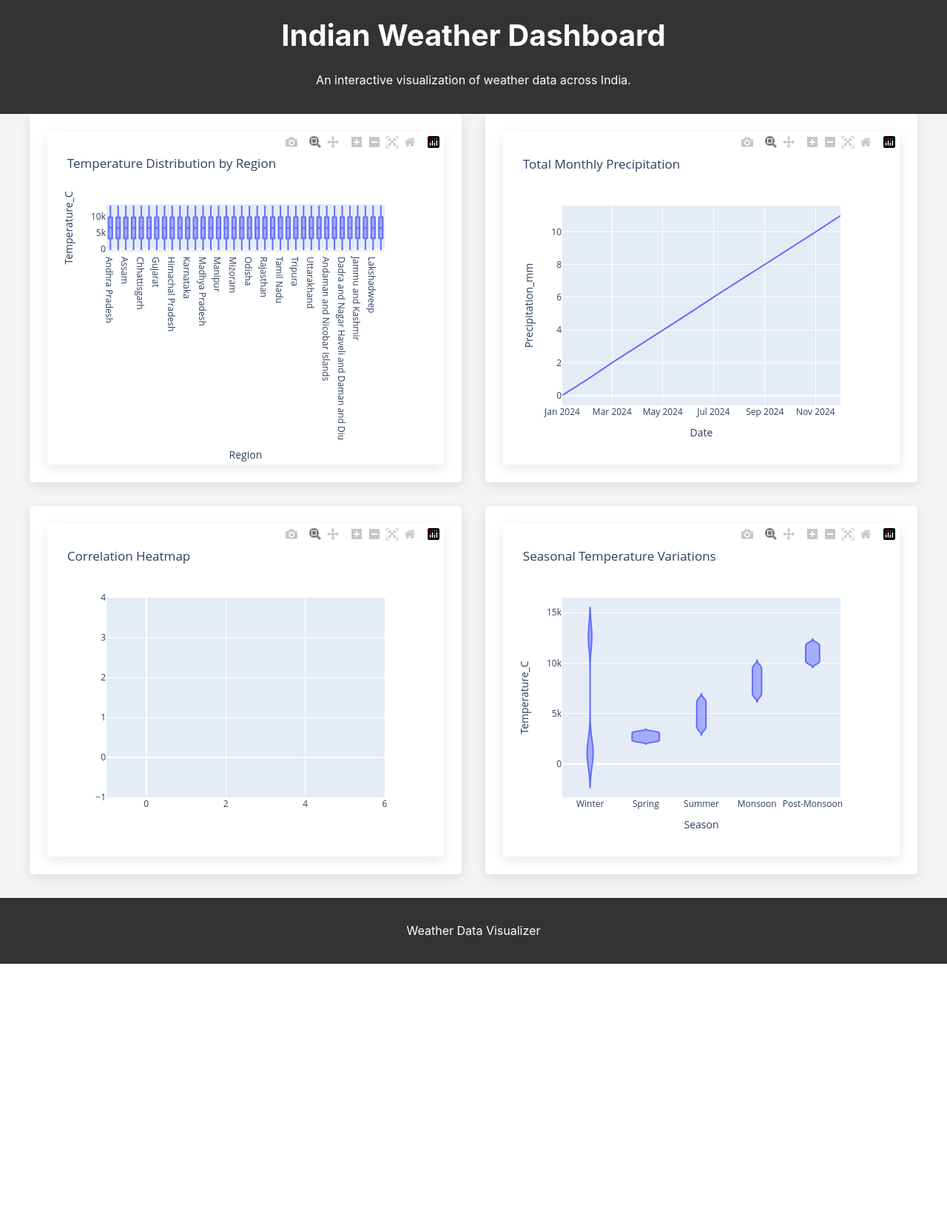
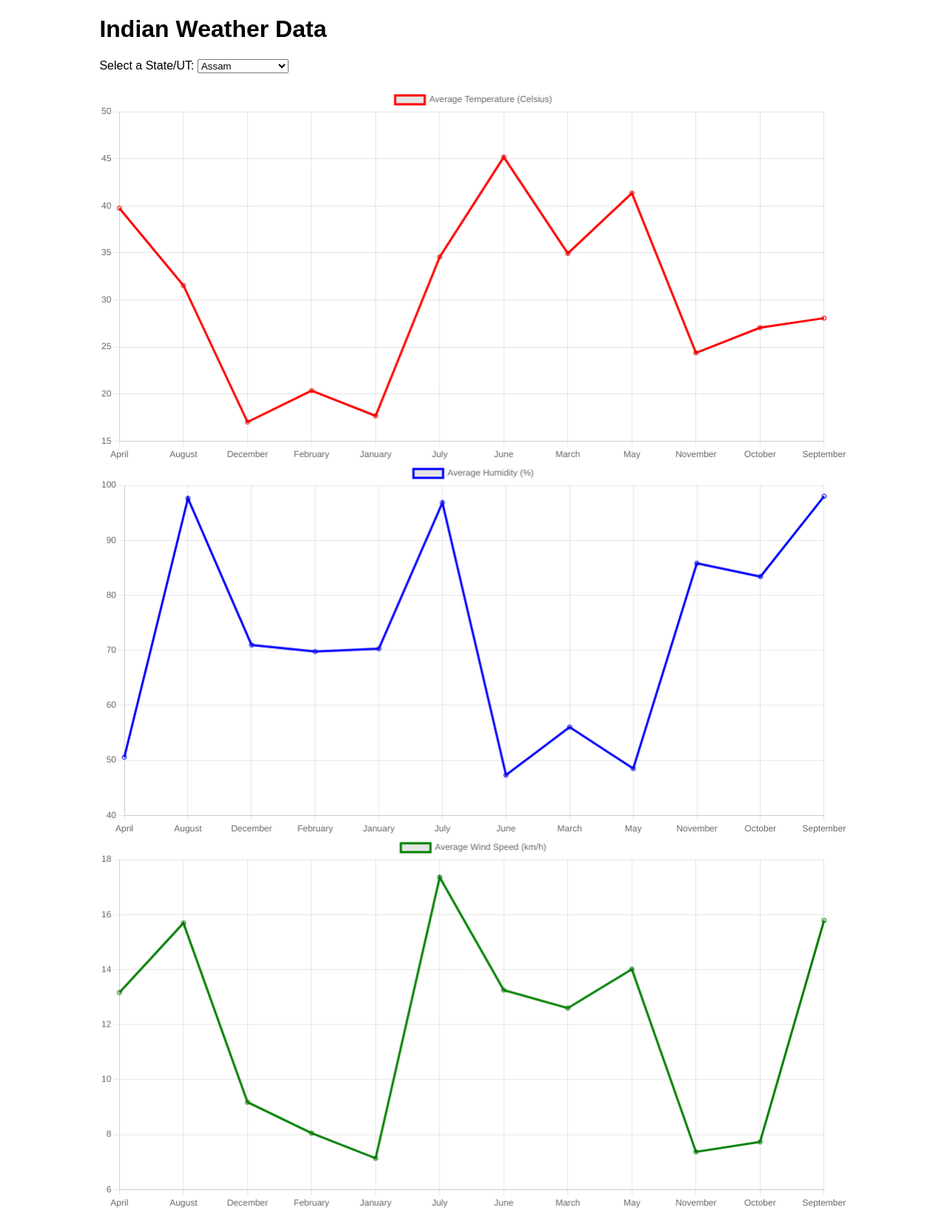
Before and after one commit to jbkun069/WeatherDataVisualizer, a Flask app: page / in a window 1280 px wide. Shown: the whole page at 74% size. Before the commit the page ends 1303 px from the top, so only its background shows below. Run offline with Flask 3, Linux system fonts and the light colour scheme; some libraries are stand-ins or nearby versions.

Commit message:
Refactor app structure: load data in route, add error handling, and implement state filtering; add CSS for styling; update index.html for chart integration

```diff
--- a/app.py
+++ b/app.py
@@ -1,51 +1,77 @@
-from flask import Flask, render_template, jsonify
 import pandas as pd
-import plotly.express as px
-import json
-import plotly
+from flask import Flask, jsonify, render_template
 
 app = Flask(__name__)
 
-# Load the cleaned data
-try:
-    df = pd.read_csv('comprehensive_indian_weather_data_2024_all_states_uts_cleaned.csv')
-    df['Date'] = pd.to_datetime(df['Date']) # Convert Date to datetime objects
-    print("Successfully loaded the cleaned data.")
-except FileNotFoundError:
-    print("Error: The file 'comprehensive_indian_weather_data_2024_all_states_uts_cleaned.csv' was not found.")
-    df = pd.DataFrame() # Create an empty DataFrame if file not found
+@app.route("/")
+def index():
+    return render_template("index.html")
 
-@app.route('/')
-def index():
-    return render_template('index.html')
+@app.route("/data")
+def get_data():
+    # Load CSV
+    df = pd.read_csv("comprehensive_indian_weather_data_2024_all_states_uts_cleaned.csv")
 
-@app.route('/data/regions')
-def get_regions():
-    regions = df['Region'].unique().tolist()
-    return jsonify(regions)
+    # Determine the column to use for states (handle both schemas)
+    state_col = 'State/UT' if 'State/UT' in df.columns else ('Region' if 'Region' in df.columns else None)
+    if state_col is None:
+        return jsonify({
+            "error": "Neither 'State/UT' nor 'Region' column found in the dataset.",
+            "available_columns": df.columns.tolist()
+        }), 400
 
-@app.route('/plot/temp_dist_by_region')
-def plot_temp_dist_by_region():
-    fig = px.box(df, x='Region', y='Temperature_C', title='Temperature Distribution by Region')
-    return json.dumps(fig, cls=plotly.utils.PlotlyJSONEncoder)
+    # Filter for specific states
+    states_to_include = [
+        "Assam", "Bihar", "Meghalaya", "Kerala", "Rajasthan",
+        "West Bengal", "Karnataka", "Delhi", "Madhya Pradesh"
+    ]
 
-@app.route('/plot/monthly_precipitation')
-def plot_monthly_precipitation():
-    monthly_precip = df.groupby(df['Date'].dt.to_period('M'))['Precipitation_mm'].sum().reset_index()
-    monthly_precip['Date'] = monthly_precip['Date'].dt.to_timestamp()
-    fig = px.line(monthly_precip, x='Date', y='Precipitation_mm', title='Total Monthly Precipitation')
-    return json.dumps(fig, cls=plotly.utils.PlotlyJSONEncoder)
+    # Only filter if any of the target states exist in the column; otherwise keep all
+    present_states = set(df[state_col].unique())
+    filter_values = [s for s in states_to_include if s in present_states]
+    if filter_values:
+        df = df[df[state_col].isin(filter_values)]
 
-@app.route('/plot/correlation_heatmap')
-def plot_correlation_heatmap():
-    numeric_df = df.select_dtypes(include=['number'])
-    fig = px.imshow(numeric_df.corr(), text_auto=True, aspect="auto", title='Correlation Heatmap')
-    return json.dumps(fig, cls=plotly.utils.PlotlyJSONEncoder)
+    # Ensure Date exists and is datetime
+    if 'Date' not in df.columns:
+        return jsonify({
+            "error": "Required column 'Date' not found.",
+            "available_columns": df.columns.tolist()
+        }), 400
 
-@app.route('/plot/seasonal_temp_variation')
-def plot_seasonal_temp_variation():
-    fig = px.violin(df, x='Season', y='Temperature_C', title='Seasonal Temperature Variations')
-    return json.dumps(fig, cls=plotly.utils.PlotlyJSONEncoder)
+    df['Date'] = pd.to_datetime(df['Date'], errors='coerce')
+    df = df.dropna(subset=['Date'])
+    df['Month'] = df['Date'].dt.month_name()
 
-if __name__ == '__main__':
+    # Map from your dataset's column names to output-friendly names
+    column_map = {
+        'Temperature_C': 'Average Temperature (Celsius)',
+        'Humidity_percent': 'Average Humidity (%)',
+        'Wind_Speed_kmh': 'Average Wind Speed (km/h)'
+    }
+
+    # Verify required numeric columns exist
+    required = [c for c in column_map.keys() if c in df.columns]
+    if not required:
+        return jsonify({
+            "error": "None of the required numeric columns were found.",
+            "expected_any_of": list(column_map.keys()),
+            "available_columns": df.columns.tolist()
+        }), 400
+
+    # Build a working frame with only the columns available
+    use_cols = [state_col, 'Month'] + required
+    work = df[use_cols].copy()
+
+    # Group by state and month, and calculate the average
+    agg_dict = {c: 'mean' for c in required}
+    monthly_avg = work.groupby([state_col, 'Month']).agg(agg_dict).reset_index()
+
+    # Rename columns for output
+    rename_out = {c: column_map[c] for c in required}
+    monthly_avg.rename(columns={state_col: 'State/UT', **rename_out}, inplace=True)
+
+    return jsonify(monthly_avg.to_dict(orient="records"))
+
+if __name__ == "__main__":
     app.run(debug=True)
--- a/templates/index.html
+++ b/templates/index.html
@@ -1,53 +1,118 @@
+
 <!DOCTYPE html>
 <html lang="en">
 <head>
     <meta charset="UTF-8">
     <meta name="viewport" content="width=device-width, initial-scale=1.0">
-    <title>Indian Weather Dashboard</title>
-    <link rel="stylesheet" href="{{ url_for('static', filename='style.css') }}">
-    <script src="https://cdn.plot.ly/plotly-latest.min.js"></script>
-    <script src="https://code.jquery.com/jquery-3.6.0.min.js"></script>
+    <title>Indian Weather Data</title>
+    <script src="https://cdn.jsdelivr.net/npm/chart.js"></script>
+    <style>
+        body {
+            font-family: sans-serif;
+        }
+        .container {
+            width: 80%;
+            margin: auto;
+        }
+        #state-select {
+            margin-bottom: 20px;
+        }
+    </style>
 </head>
 <body>
-    <header>
-        <h1>Indian Weather Dashboard</h1>
-        <p>An interactive visualization of weather data across India.</p>
-    </header>
+    <div class="container">
+        <h1>Indian Weather Data</h1>
+        <label for="state-select">Select a State/UT:</label>
+        <select id="state-select">
+        </select>
 
-    <main class="container">
-        <div class="plot-container" id="plot-temp-dist"></div>
-        <div class="plot-container" id="plot-monthly-precip"></div>
-        <div class="plot-container" id="plot-correlation"></div>
-        <div class="plot-container" id="plot-seasonal-variation"></div>
-    </main>
-
-    <footer>
-        <p>Weather Data Visualizer</p>
-    </footer>
+        <div class="charts">
+            <canvas id="temperature-chart"></canvas>
+            <canvas id="humidity-chart"></canvas>
+            <canvas id="wind-speed-chart"></canvas>
+        </div>
+    </div>
 
     <script>
-        $(document).ready(function(){
-            // Load and display the plots
-            $.get('/plot/temp_dist_by_region', function(data){
-                var fig = JSON.parse(data);
-                Plotly.newPlot('plot-temp-dist', fig.data, fig.layout);
+        let weatherData = [];
+        let temperatureChart, humidityChart, windSpeedChart;
+
+        const stateSelect = document.getElementById('state-select');
+
+        fetch('/data')
+            .then(response => response.json())
+            .then(data => {
+                weatherData = data;
+                const states = [...new Set(data.map(item => item['State/UT']))];
+                states.forEach(state => {
+                    const option = document.createElement('option');
+                    option.value = state;
+                    option.textContent = state;
+                    stateSelect.appendChild(option);
+                });
+                updateCharts(states[0]);
             });
 
-            $.get('/plot/monthly_precipitation', function(data){
-                var fig = JSON.parse(data);
-                Plotly.newPlot('plot-monthly-precip', fig.data, fig.layout);
+        stateSelect.addEventListener('change', (event) => {
+            updateCharts(event.target.value);
+        });
+
+        function updateCharts(selectedState) {
+            const stateData = weatherData.filter(item => item['State/UT'] === selectedState);
+            const months = stateData.map(item => item['Month']);
+            const avgTemp = stateData.map(item => item['Average Temperature (Celsius)']);
+            const avgHumidity = stateData.map(item => item['Average Humidity (%)']);
+            const avgWindSpeed = stateData.map(item => item['Average Wind Speed (km/h)']);
+
+            if (temperatureChart) {
+                temperatureChart.destroy();
+            }
+            temperatureChart = new Chart(document.getElementById('temperature-chart'), {
+                type: 'line',
+                data: {
+                    labels: months,
+                    datasets: [{
+                        label: 'Average Temperature (Celsius)',
+                        data: avgTemp,
+                        borderColor: 'red',
+                        fill: false
+                    }]
+                }
             });
 
-            $.get('/plot/correlation_heatmap', function(data){
-                var fig = JSON.parse(data);
-                Plotly.newPlot('plot-correlation', fig.data, fig.layout);
+            if (humidityChart) {
+                humidityChart.destroy();
+            }
+            humidityChart = new Chart(document.getElementById('humidity-chart'), {
+                type: 'line',
+                data: {
+                    labels: months,
+                    datasets: [{
+                        label: 'Average Humidity (%)',
+                        data: avgHumidity,
+                        borderColor: 'blue',
+                        fill: false
+                    }]
+                }
             });
 
-            $.get('/plot/seasonal_temp_variation', function(data){
-                var fig = JSON.parse(data);
-                Plotly.newPlot('plot-seasonal-variation', fig.data, fig.layout);
+            if (windSpeedChart) {
+                windSpeedChart.destroy();
+            }
+            windSpeedChart = new Chart(document.getElementById('wind-speed-chart'), {
+                type: 'line',
+                data: {
+                    labels: months,
+                    datasets: [{
+                        label: 'Average Wind Speed (km/h)',
+                        data: avgWindSpeed,
+                        borderColor: 'green',
+                        fill: false
+                    }]
+                }
             });
-        });
+
+        }
     </script>
 </body>
 </html>
```
Also changed, not shown: static/styles.css (added, +45 -0 lines), visualization.py (deleted, +0 -13 lines).
